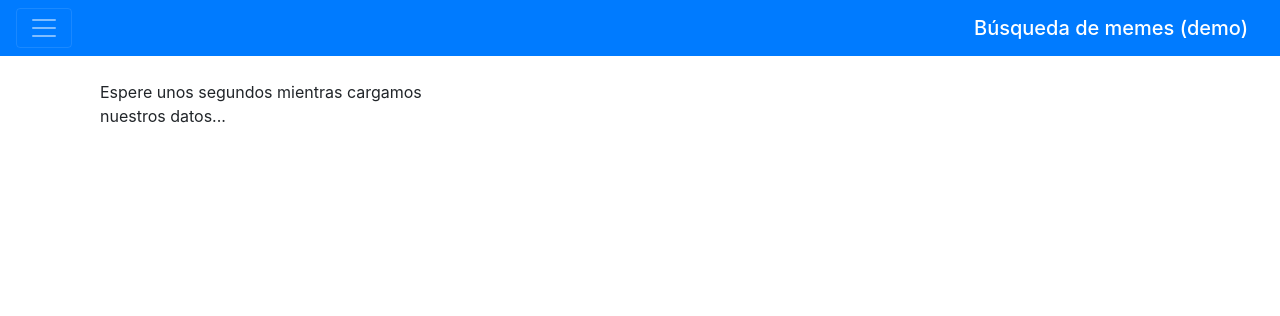
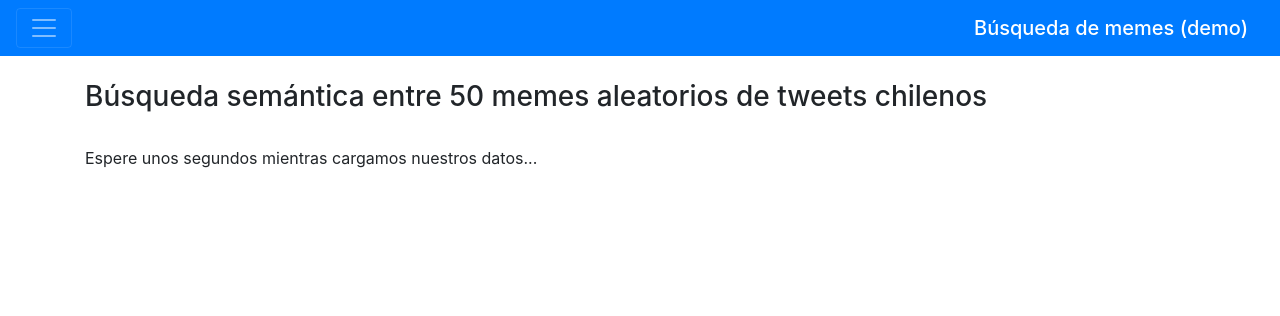
Before and after one commit to jssprz/annotationsite, a Django app: page /demo/ in a window 1280 px wide. Shown: the top 316 px of the page. Run offline with Django 3.2, Linux system fonts and the light colour scheme; some libraries are stand-ins or nearby versions.

Commit message:
adds title in demo

```diff
--- a/tweets/templates/demo.html
+++ b/tweets/templates/demo.html
@@ -35,10 +35,17 @@
         </div>
     </nav>
     <div class="container mt-4">
-    	<div id="loading_msg" class="col-sm-4" data-url="{% url 'initialize_data_for_demo' %}">
-    		<span>Espere unos segundos mientras cargamos nuestros datos...</span>
-    	</div>
-    	<div id="searcher" style="display: none;">
+        <div class="row">
+            <div class="col-sm-12">
+                <h3>Búsqueda semántica entre 50 memes aleatorios de tweets chilenos</h3>
+            </div>
+        </div>
+        <div class="row mt-4">
+    	    <div id="loading_msg" class="col-sm-12" data-url="{% url 'initialize_data_for_demo' %}">
+    		    <span>Espere unos segundos mientras cargamos nuestros datos...</span>
+    	    </div>
+        </div>
+    	<div id="searcher" class="center" style="display: none;">
 			<form id="query_form" class="" novalidate="" action="{% url 'meme_search_demo' %}" method="post">
                 {% csrf_token %}
                 <div class="form-row form-group align-items-center md-3">
@@ -49,7 +56,7 @@
                             Debe completar este campo
                         </div>-->
                     </div>
-                    <div class="col-auto align-items-top">
+                    <div class="col-auto align-items-center">
                         <button type="submit" class="btn btn-primary meme-field sticker-field" style="">Buscar</button>
                     </div>
                   </div>
```
